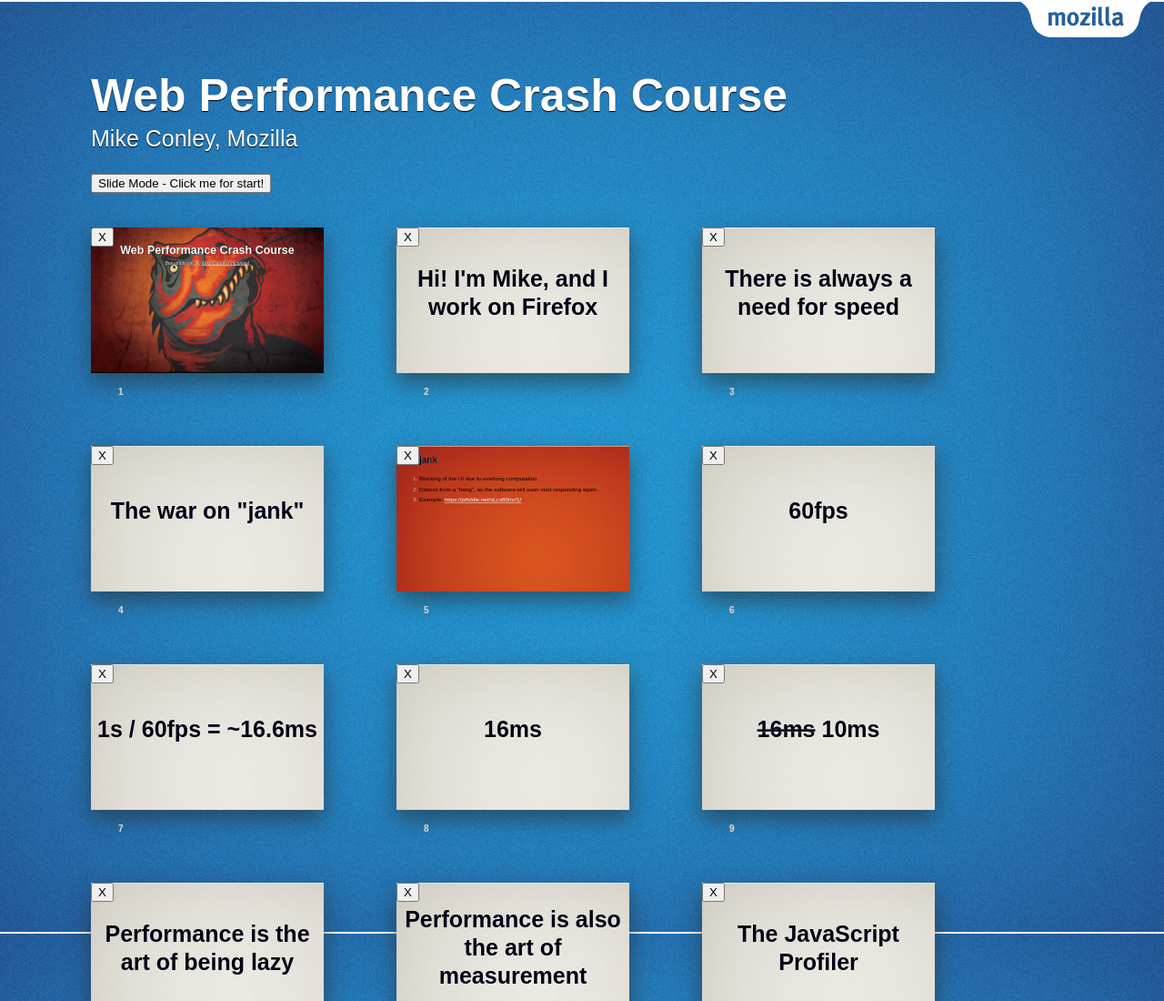
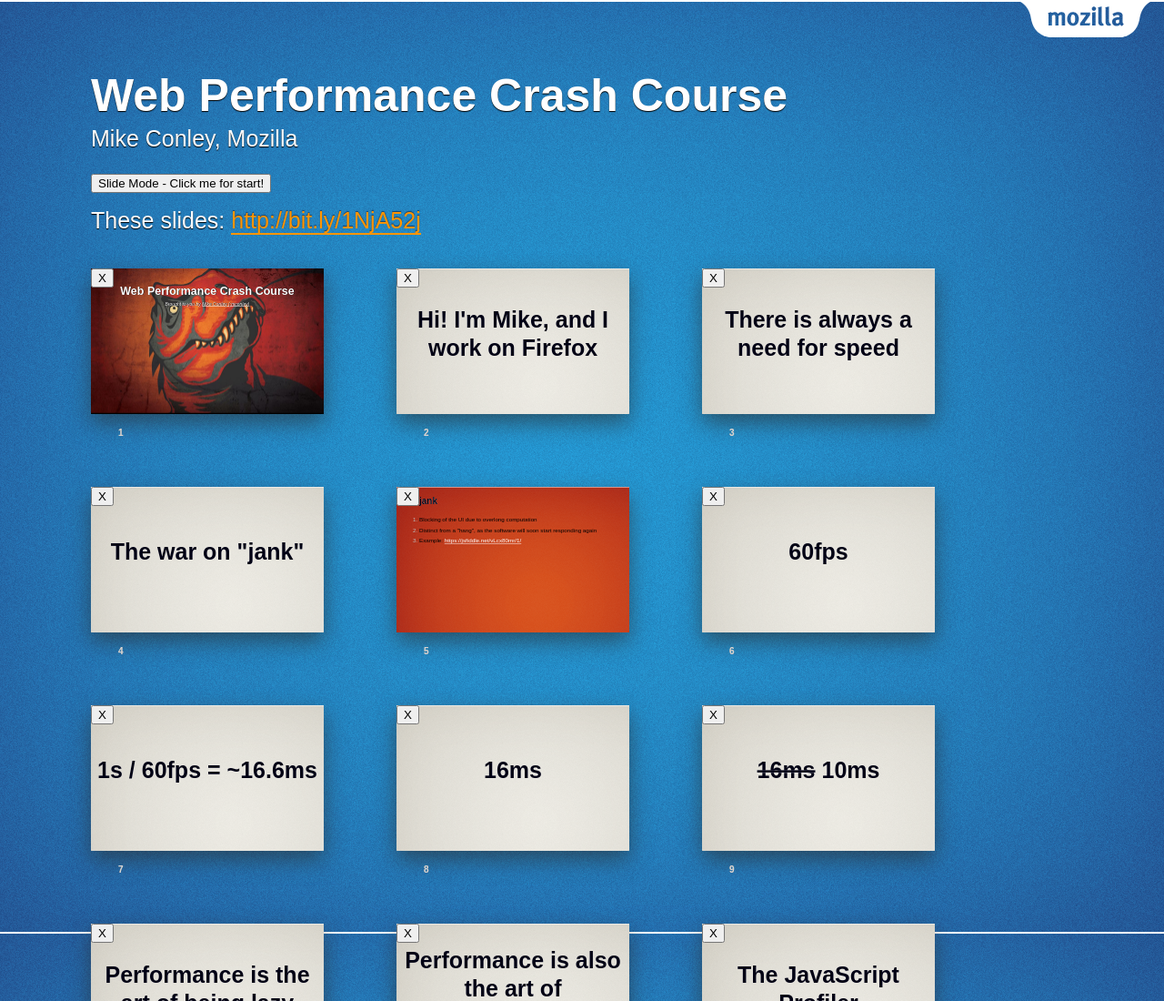
Before and after one commit to mikeconley/performance-talk-for-bitmaker, a plain HTML site: page index.html in a window 1280 px wide. Shown: the top 1100 px of the page at 91% size. Drawn offline with Linux system fonts and the light colour scheme; a web font is replaced by a local one.

Commit message:
Minor corrections, add link

```diff
--- a/index.html
+++ b/index.html
@@ -13,6 +13,7 @@
 	<header class="caption">
         <h1>Web Performance Crash Course</h1>
 		<p>Mike Conley, Mozilla</p>
+		<p>These slides: <a href="http://bit.ly/1NjA52j" target="_blank" class="color-lightorange">http://bit.ly/1NjA52j</a></p>
 	</header>
 	<section class="slide cover" id="Cover"><div>
     <h2>Web Performance Crash Course</h2>
```
